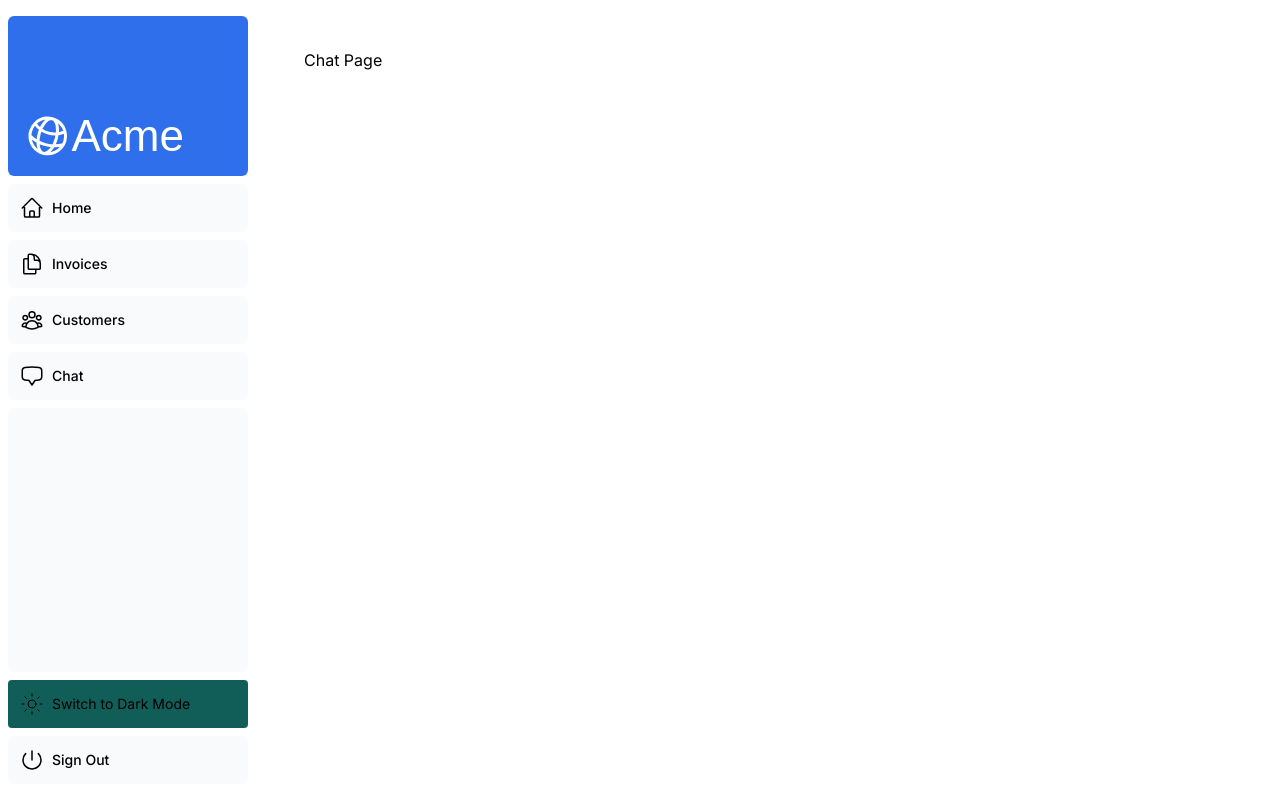
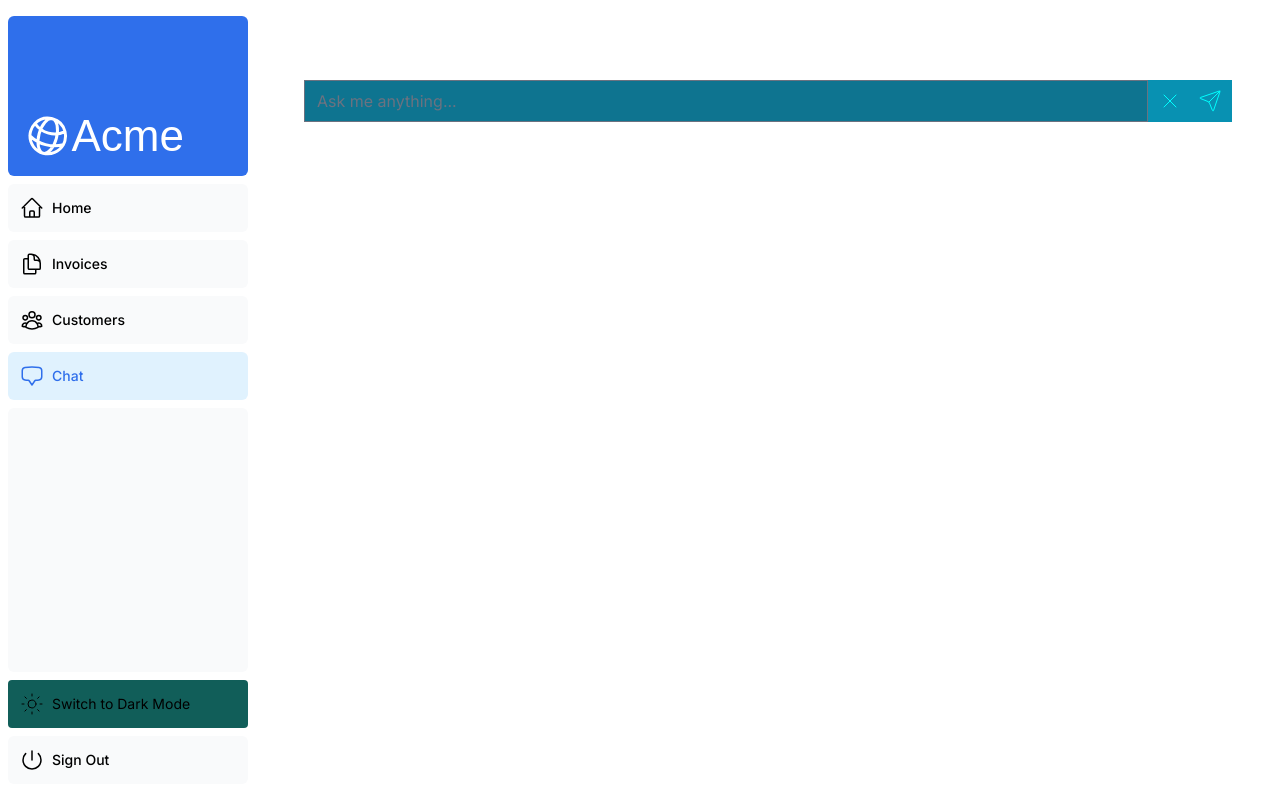
Before and after one commit to nguyenminhtriec/sunrise, a Next.js app: page /dashboard/chat in a window 1280 px wide. Built offline with nearby package versions, Linux system fonts and the light colour scheme; a web font is replaced by a local one.

Commit message:
NMT, 2025-06-17 T15:34

```diff
--- /dev/null
+++ b/app/dashboard/chat/api/route.ts
@@ -0,0 +1,43 @@
+
+import { GoogleGenAI } from "@google/genai";
+
+
+export async function POST(request: Request) {
+
+    const apiKey = process.env.G_KEY;
+    const ai = new GoogleGenAI({apiKey: apiKey});
+
+    const {history} = await request.json();
+    // const nextHistory = inputText ? [...history, {role:"user", text: inputText}] : history;
+
+        const stream = await ai.models.generateContentStream({
+            model: "gemini-2.0-flash",
+            contents: [...history],
+            config: {
+                // maxOutputTokens: 150,
+                //systemInstruction: "Always give answers as short as possible."
+            }
+        });
+        const encoder = new TextEncoder();
+        const readable = new ReadableStream({
+            async start(controller) {
+                try {
+                    for await (const chunk of stream) {
+                        const text = chunk.text;
+                        controller.enqueue(encoder.encode(text));
+                    }
+                    controller.close();
+
+                } catch (err) {
+                    controller.enqueue(encoder.encode("Error generating content."));
+                    controller.close();
+                } finally {
+                    controller.close();
+                }
+
+            }
+        });
+        return new Response(readable, {
+            headers: {"Content-Type": "text/plain; charset=utf-8"}
+        })
+}
--- a/app/dashboard/chat/page.tsx
+++ b/app/dashboard/chat/page.tsx
@@ -1,6 +1,8 @@
+
+import { ChatInterface } from "@/app/ui/chat/chat-interface"
 
 export default function Page() {
     return(
-        <div>Chat Page</div>
+        <ChatInterface />
     )
 }
--- /dev/null
+++ b/app/lib/chat-action.ts
@@ -0,0 +1,43 @@
+import { text } from 'node:stream/consumers';
+import {z} from 'zod';
+
+export type Message = {role: string , text: string};
+
+// Option 1: to use with form-inputs and API (POST request)
+export async function aiGenerateAndHandleMessage(history: Message[], formData: FormData) {
+
+    //const textMessage = formData.get('userTextMessage')?.toString() || '' ;
+    const {textMessage} = z.object({textMessage: z.string().min(2)})
+      .parse({textMessage: formData.get("userTextMessage")});
+    if (!textMessage) return history;
+    return [...history, {role: "user", text: textMessage}];
+
+
+    // try {
+    //     const response = await fetch('/dashboard/chat/api', {
+    //         method: "POST",
+    //         headers: {"Content-Type": "application/json"},
+    //         body: JSON.stringify({history, textMessage})
+    //     });
+    //     // if (!response.ok) {
+    //     //     throw new Error("API not responding.");
+    //     // }
+    //     const decoder = new TextDecoder();
+    //     const reader = response.body?.getReader();
+    //     if (!reader)
+    //         return nextHistory;
+
+    //     let modelText = "";
+    //     while (true) {
+    //         const {value, done} = await reader?.read();
+    //         if (done) break;
+    //         modelText += decoder.decode(value, {stream: true});
+
+    //     }
+    //     return [...nextHistory, {role: "model", text: modelText}];
+
+    // } catch (error) {
+    //     console.error("Current error: ", error);
+    //     return nextHistory;
+    // }
+}
--- /dev/null
+++ b/app/ui/chat/chat-history.tsx
@@ -0,0 +1,29 @@
+
+import ReactMarkdown from 'react-markdown';
+import type { Message } from '@/app/lib/chat-action';
+
+
+export function ChatHistory({history}: {history: Message[]}) {
+    return (
+        <div className='space-y-4 '>
+            {history.map((item, index) =>
+                <ChatMessage
+                    key={index}
+                    role={item.role}
+                    text={item.text} /> )}
+        </div>
+    )
+
+}
+
+function ChatMessage({role, text}: Message) {
+    return (
+        <div
+            style={{ textAlign: role==='user' ? 'right' : 'left'}}
+            className='rounded-2xl bg-cyan-700 text-gray-100 px-4 py-2 text-sm dark:bg-primary'>
+            <ReactMarkdown>
+                {text}
+            </ReactMarkdown>
+        </div>
+    )
+}
--- /dev/null
+++ b/app/ui/chat/chat-interface.tsx
@@ -0,0 +1,93 @@
+
+'use client';
+
+import { ChatHistory } from '@/app/ui/chat/chat-history';
+import { useState, useEffect, useActionState, useRef } from 'react';
+import { Send, X } from 'lucide-react';
+import { aiGenerateAndHandleMessage, type Message } from "@/app/lib/chat-action";
+
+
+export function ChatInterface() {
+
+    // const [inputText, setInputText] = useState('');
+    // const inputRef = useRef(null);
+    const [history, setHistory] = useState<Message[]>([]);
+    const [pendingHistory, formAction] = useActionState(sendMessages, []);
+    const [streamingText, setStreamingText] = useState('');
+    const [streaming, setStreaming] = useState(false);
+
+    async function sendMessages(prev: Message[], formData: FormData) {
+        const userTextMessage = formData.get("userTextMessage")?.toString() || '';
+
+        if (!userTextMessage) return prev;
+        if (prev.length===0)  // return prev + first user message
+            return [...prev, {role: "user", text: userTextMessage}]
+        // return prev + model's last message + user's current message
+        return [...prev, {role:"model", text: streamingText}, {role: "user", text: userTextMessage}]
+    }
+
+    useEffect (() => {
+        if (pendingHistory.length===0) return;
+        const lastMessage = pendingHistory.at(-1);
+        if (!lastMessage || lastMessage.role==="model")
+            return;
+
+        const startStreaming = async () => {
+            setStreaming(true);
+            setStreamingText('');
+
+            const response = await fetch("/dashboard/chat/api", {
+                method: "POST",
+                headers: {"Content-Type": "application/json"},
+                body: JSON.stringify({history: pendingHistory}),
+            });
+            const reader = response.body?.getReader();
+            if (!reader) return;
+            const decoder = new TextDecoder();
+
+            // let modelText = '';
+            while (true) {
+                const {value, done} = await reader.read();
+                if (done) break;
+                const chunkText = decoder.decode(value, {stream: true});
+                // modelText += chunkText;
+                setStreamingText(prev => prev + chunkText);
+            }
+            setHistory([...pendingHistory, {role: "model", text: streamingText}]);
+            setStreaming(false);
+        };
+        startStreaming();
+    }, [pendingHistory]);
+
+    // const allHistory = [...history];
+    // if (streamingText) allHistory.push({role: "model", text: streamingText});
+
+    const allHistory = streamingText ? [...pendingHistory, {role:"model", text: streamingText}] : history;
+
+    console.log(streamingText);
+    console.log("history ", history.length);
+    console.log("pendingHistory ", pendingHistory.length);
+
+    return (
+        <div className='h-full space-y-8'>
+            <ChatHistory history={allHistory} />
+            <form action={formAction} className='space-y-8'>
+                <div className='flex w-full justify-start bg-cyan-600 text-gray-100 text-sm'>
+                    <input className='bg-cyan-700 dark:bg-cyan-900 text-gray-100 w-full'
+                        name="userTextMessage" id="userTextMessage"
+                        placeholder="Ask me anything..."
+                        required
+                    />
+                    <div className='flex w-[10%] justify-center space-x-4'>
+                        <button type="reset">
+                            <X strokeWidth={1} color={'aqua'} />
+                        </button>
+                        <button type="submit">
+                            <Send strokeWidth={1} color='aqua' />
+                        </button>
+                    </div>
+                </div>
+            </form>
+        </div>
+    )
+}
--- a/app/ui/dashboard/nav-links.tsx
+++ b/app/ui/dashboard/nav-links.tsx
@@ -16,7 +16,7 @@ const links = [
   { name: 'Home', href: '/dashboard', icon: HomeIcon },
   { name: 'Invoices', href: '/dashboard/invoices', icon: DocumentDuplicateIcon },
   { name: 'Customers', href: '/dashboard/customers', icon: UserGroupIcon },
-  { name: 'Chat', href: '#', icon: ChatBubbleBottomCenterIcon }
+  { name: 'Chat', href: '/dashboard/chat', icon: ChatBubbleBottomCenterIcon }
 ];
 
 export default function NavLinks() {
```
